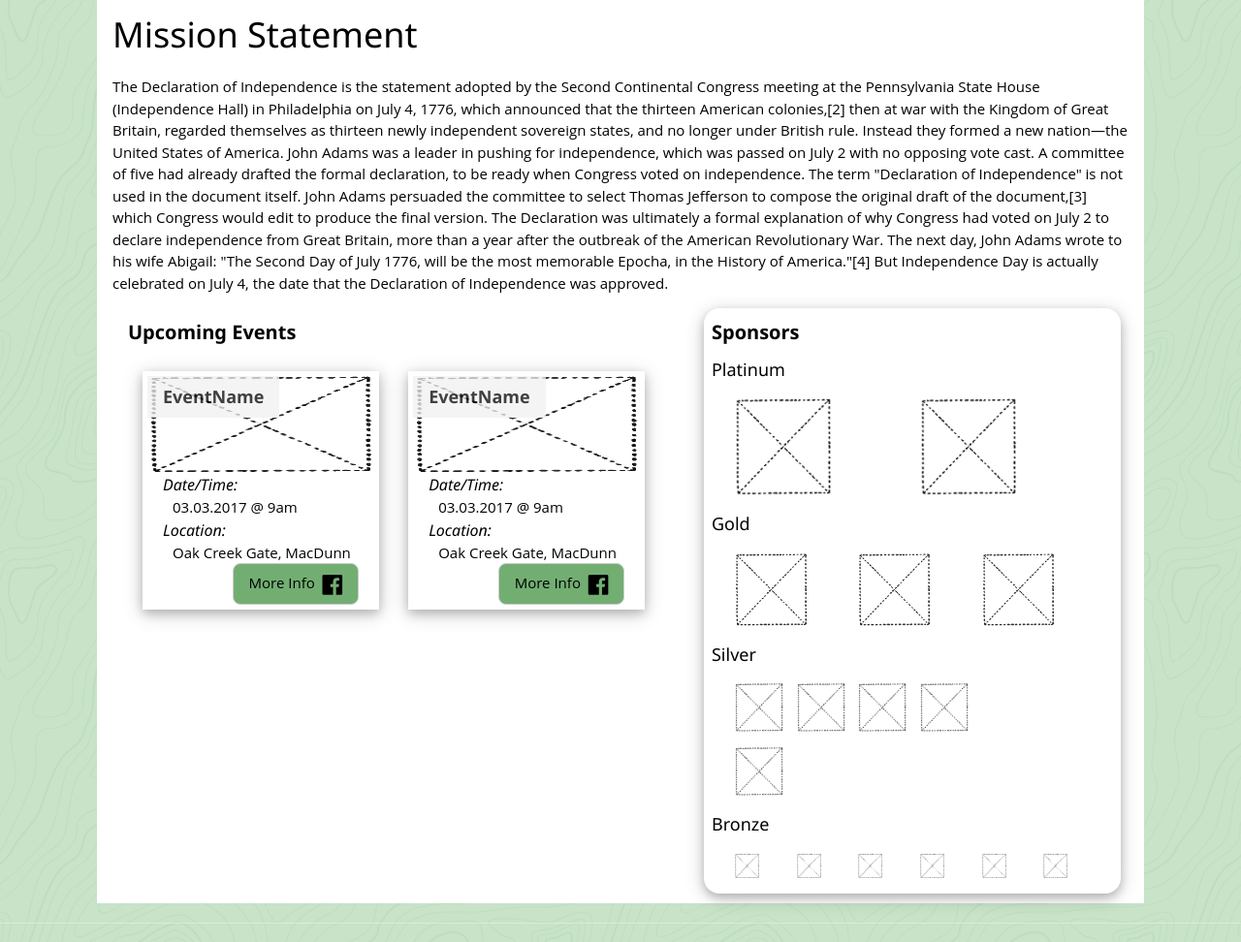
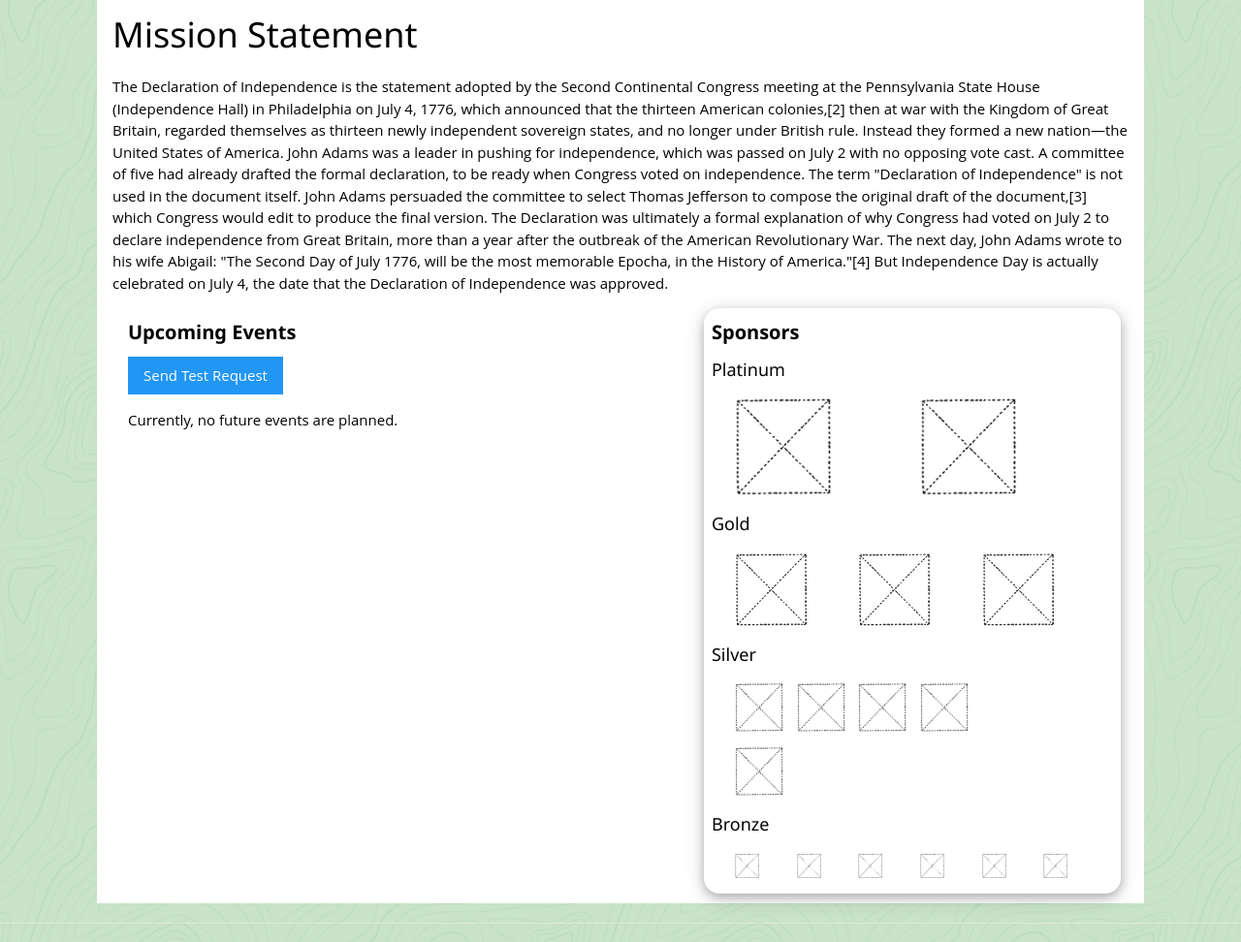
Before and after one commit to teamdirt/teamdirt.org, a PHP site: page / in a window 1280 px wide. Shown: the part 467-1439 px from the top of the page at 97% size. Run offline with PHP 8.4, Linux system fonts and the light colour scheme; some libraries are stand-ins or nearby versions.

Commit message:
Adding Facebook angularJS controller

```diff
--- a/WEB-INF/index.html
+++ b/WEB-INF/index.html
@@ -12,7 +12,7 @@
     <link rel="icon" href="favicon.png">
 
     <script type="text/javascript" src="https://ajax.googleapis.com/ajax/libs/angularjs/1.6.3/angular.min.js"></script>
-    <script type="text/javascript" src="scripts/global.js"></script>
+    <script type="text/javascript" src="/scripts/mainpage.js"></script>
 
     <link rel="stylesheet" href="https://www.w3schools.com/w3css/4/w3.css">
     <link rel="stylesheet" href="https://cdnjs.cloudflare.com/ajax/libs/font-awesome/4.7.0/css/font-awesome.min.css">
@@ -45,33 +45,56 @@ John Adams persuaded the committee to select Thomas Jefferson to compose the ori
 
         <section id="mainSection" class="w3-row-padding">
 
-			<div id="eventsContainer" class="w3-container w3-col s7">
+			<div id="eventsContainer" ng-controller="EventController as eventController" class="w3-container w3-col s7">
                 <h4 class="subsection">Upcoming Events</h4>
-                <div class="w3-row">
-					<div class="w3-col s5 w3-card-4 event">
+				<button class="w3-button w3-blue" ng-click="eventController.testRequest()">Send Test Request</button>
+
+				<div ng-switch on="eventController.isNotEmptyEventList()">
+					<div ng-switch-when="false">
+						<p ng-if="eventController.isFaceBookError">Error while polling for Facebook events.  Please check the teamDirt Facebook page at <a href="https://www.facebook.com/TeamDirtIMBA/" target="_blank">TeamDirtIMBA</a>.</p>
+						<p ng-if="!eventController.isFaceBookError">Currently, no future events are planned.</p>
+					</div>
+        			<div ng-switch-when="true">
+						<div ng-repeat="eachEvent in eventController.tdEvents" class="w3-card-4 event">
 							<div class="w3-display-container">
 								<img src="imgs/placeholder.png" alt="eventImg" class="event">
-							<div class="w3-padding w3-display-topleft w3-light-grey w3-opacity-min"><h5 class="event"><b>EventName</b></h5></div>
+								<div class="w3-padding w3-display-topleft"><h5 class="w3-round eventTitle">EventName</h5></div>
 							</div>
 							<div class="w3-container">
-							<h6 class="event">Date/Time:</h6>
-							<p class="event">03.03.2017 @ 9am</p>
-							<h6 class="event">Location:</h6>
-							<p class="event">Oak Creek Gate, MacDunn</p>
-							<a href="https://www.facebook.com/events/1227206854024848/" class="event" target="_blank"><button class="w3-button w3-border w3-hover-green w3-round-large w3-right tdbutton">More Info&nbsp;&nbsp;<i class="fa fa-facebook-official w3-xlarge" style="vertical-align:middle;" aria-hidden="true"></i></button></a>
+								<div class="w3-container">
+									<table class="w3-table">
+										<tr>
+											<td><b>Date/Time:</b></td>
+											<td>03.03.2017 @ 9am</td>
+										</tr>
+										<tr>
+											<td><b>Location:</b></td>
+											<td>Oak Creek Gate, MacDunn</td>
+										</tr>
+									</table>
+								</div>
+								<div class="w3-container">
+									<h6><b>Description:</b></h6>
+									<p>John Adams persuaded the committee to select Thomas Jefferson to compose the original draft of the document,[3] which Congress would edit to produce the final version. The Declaration was ultimately a formal explanation of why Congress had voted on July 2 to declare independence from Great Britain, more than a year after the outbreak of the American Revolutionary War. The next day, John Adams wrote to his wife Abigail: "The Second Day of July 1776, will be the most memorable Epocha, in the History of America."[4] But Independence Day</p>
+								</div>
+								<div class="w3-container">
+									<table class="w3-table-all w3-centered">
+										<tr>
+											<th>Going</th>
+											<th>Maybe</th>
+											<th>Interested</th>
+										</tr>
+										<tr>
+											<td>0</td>
+											<td>0</td>
+											<td>0</td>
+										</tr>
+									</table>
+								</div>
+								<div class="w3-container w3-margin">
+									<a href="https://www.facebook.com/events/1227206854024848/" target="_blank"><button class="w3-button w3-border w3-hover-green w3-round-large w3-right tdbutton">More Info&nbsp;&nbsp;<i class="fa fa-facebook-official w3-xlarge" style="vertical-align:middle;" aria-hidden="true"></i></button></a>
 								</div>
 							</div>
-                    <div class="w3-col s5 w3-card-4 event">
-						<div class="w3-display-container">
-							<img src="imgs/placeholder.png" alt="eventImg" class="event">
-							<div class="w3-padding w3-display-topleft w3-light-grey w3-opacity-min"><h5 class="event"><b>EventName</b></h5></div>
-						</div>
-						<div class="w3-container">
-							<h6 class="event">Date/Time:</h6>
-							<p class="event">03.03.2017 @ 9am</p>
-							<h6 class="event">Location:</h6>
-							<p class="event">Oak Creek Gate, MacDunn</p>
-							<a href="https://www.facebook.com/events/1227206854024848/" class="event" target="_blank"><button class="w3-button w3-border w3-hover-green w3-round-large w3-right tdbutton">More Info&nbsp;&nbsp;<i class="fa fa-facebook-official w3-xlarge" style="vertical-align:middle;" aria-hidden="true"></i></button></a>
 						</div>
 					</div>
 				</div>
--- /dev/null
+++ b/WEB-INF/scripts/mainpage.js
@@ -0,0 +1,142 @@
+// Define the Application
+var tdApp = angular.module('tdApp', []);
+
+function HeroBanner() {
+    var slideIndex = 0;
+
+	// In the near future, this will be done with a Rest call to teamdirt.org
+	// We want the Hero to be 2000x!
+	//convert -resize 2000x bareTrail2.jpg bareTrail2.jpg
+    this.images = [
+		{name:"", src:"/imgs/raw_imgs/equipment/eqp_1.png"},
+        {name:"", src:"/imgs/raw_imgs/equipment/eqp_2.JPG"},
+        {name:"A Cool Img", src:"/imgs/raw_imgs/bare_trail/bareTrail1.jpg"},
+		{name:"A Cool Img Too", src:"/imgs/raw_imgs/bare_trail/bareTrail2.jpg"},
+        {name:"Building", src:"/imgs/raw_imgs/building/building_1.jpg"},
+        {name:"An Event", src:"/imgs/raw_imgs/events/events_1.jpg"}
+    ];
+
+    this.getCurrentImg = function () {
+        return this.images[slideIndex].src;
+    }
+
+	this.getCurrentImgName = function () {
+		return this.images[slideIndex].name;
+	}
+
+	this.getBackgroundImg = function () {
+		return {'background-image':'url(' + this.getCurrentImg() +')' };
+	}
+
+    this.shift = function(n) {
+        if (n + slideIndex > this.images.length - 1) {
+            slideIndex = 0;
+        } else if (n + slideIndex < 0) {
+            slideIndex = this.images.length - 1;
+        } else {
+            slideIndex += n;
+        }
+    }
+
+    this.set = function(n) {
+        slideIndex = n;
+    }
+
+    this.getColorCode = function(n) {
+        if (n == slideIndex) {
+            return "w3-green";
+        }
+        return "";
+    }
+
+}
+
+function EventController($scope, $http) {
+
+	var isEventDataPulled = false;
+
+	// Facebook Config
+	var pageID = 'gregsnonformal';
+	var numEventsToPull = '20';
+	var teamDirtToken = '117286765480931|yifHszimouD4XXdfR9H0ydB4Rg0';
+
+	$scope.tdEvents = [];
+	$scope.isFaceBookError = false;
+
+	var pullEventData = function() {
+
+		// We first query facebook for all events on page /teamdirtIMBA
+		$http({
+  			method: 'GET',
+  			url: 'https://graph.facebook.com/v2.8/'+ pageID +'?access_token=' + teamDirtToken + '&fields=events.include_canceled(true).limit(' + numEventsToPull + '){name,start_time,end_time,description,place,is_canceled,cover,updated_time,attending_count,maybe_count,interested_count}&format=json&method=get'
+		}).then(function successCallback(response) {
+			// this callback will be called asynchronously, when the response is available
+			//console.log(JSON.stringify(response));
+
+			// parse the events
+			var listEvents = response.data.events.data;
+
+			// Find all events that had a start date before now
+			var now = Date.now();
+			var removeIndex = [];
+			for (var i = 0; i < listEvents.length; i++) {
+
+				var miliSecTime = Date.parse(listEvents[i].start_time);
+
+				if (miliSecTime < now) {
+					removeIndex.push(i);
+				}
+			}
+
+			// Remove all events that had a start date before now
+			for (var i = removeIndex.length - 1; i >= 0; i--) {
+				listEvents.splice(removeIndex[i],1);
+			}
+
+			// Sort the events in order of start time
+			listEvents.sort(function(a,b){return Date.parse(a.start_time) - Date.parse(b.start_time)});
+
+			// Save the events
+			for (var i = 0; i < listEvents.length; i++) {
+				$scope.tdEvents.push(listEvents[i]);
+			}
+
+			// Make sure, that we only query upon page refresh
+			isEventDataPulled = true;
+
+		  }, function errorCallback(response) {
+			// called asynchronously if an error occurs or server returns response with an error status.
+
+			// Error flag set, and clear events.
+			$scope.isFaceBookError = true;
+			$scope.tdEvents = [];
+		  });
+
+	}
+
+
+	this.testRequest = function() {
+		pullEventData();
+		console.log(JSON.stringify($scope.tdEvents));
+	}
+
+	this.isNotEmptyEventList = function() {
+
+		/*
+		if (isEventDataPulled != true) {
+			pullEventData();
+		}
+		*/
+
+		if ($scope.tdEvents.length != 0) {
+			return true;
+		}
+
+		return false;
+	}
+
+}
+
+// Add the Controllers
+tdApp.controller('HeroBanner', HeroBanner);
+tdApp.controller('EventController', EventController);
--- a/WEB-INF/styles/mainpage.css
+++ b/WEB-INF/styles/mainpage.css
@@ -4,6 +4,8 @@ div.heroBanner {
 	background-repeat: no-repeat;
 	background-position: center;
 }
+
+/* Sponsor Pic Dimensions */
 img.platinum {
 	width:100px;
     height:100px;
@@ -28,17 +30,12 @@ div.event {
 }
 img.event {
     width:100%;
-    max-height:100px;
+    max-height:200px;
 }
-h5.event {
+h5.eventTitle {
     font-weight: bold;
     margin: 0px;
+	color:black;
+	background-color: #9ECC9E;
+	padding: 5px;
 }
-h6.event {
-    font-style: italic;
-    margin: 0px;
-}
-p.event {
-    text-indent: 10px;
-    margin: 0px;
-}
```
Also changed, not shown: WEB-INF/scripts/global.js (+0 -52 lines), docs/Development/facebook_graph_api_reference.txt (+6 -8 lines), WEB-INF/imgs/raw_imgs/equipment/eqp_1.jpg (deleted), 1 other file. Lines whose indentation alone changed are shown as unchanged.
